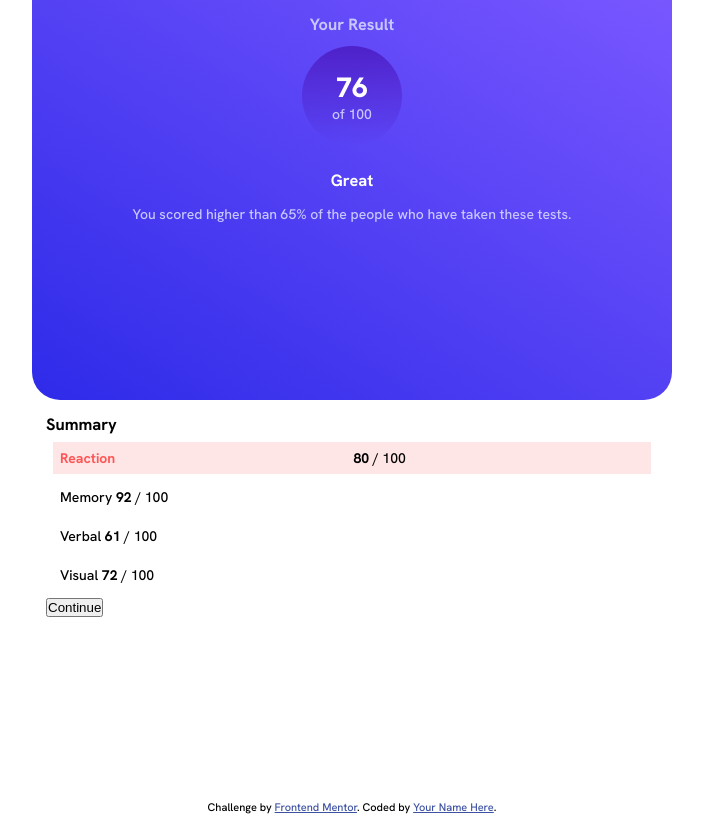
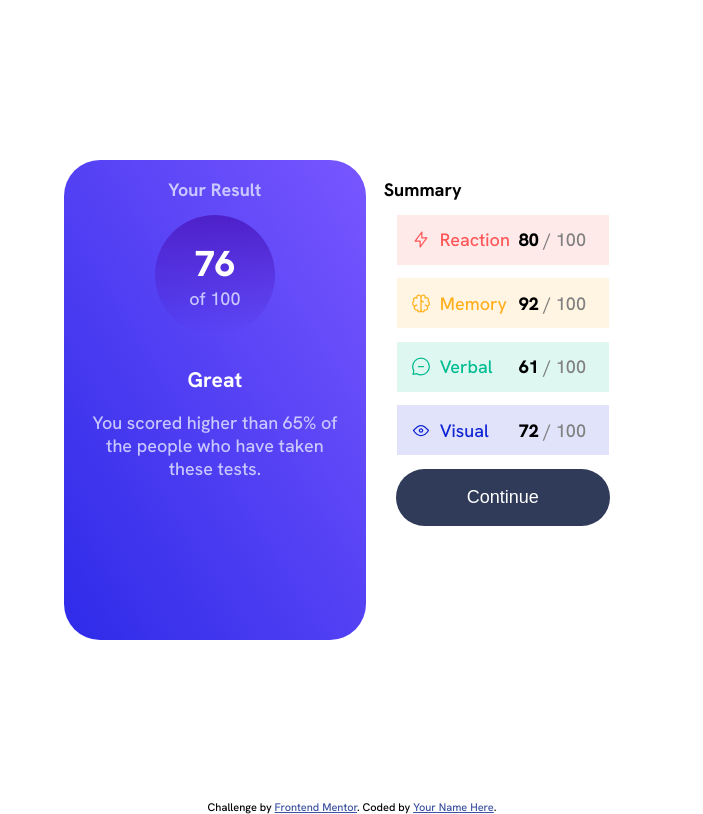
Before and after one commit to andrewfandy/results-summary-component-main, a plain HTML site: page index.html in a window 1280 px wide. Shown: the whole page, without its empty margins (288-991 px from the left). Drawn offline with Linux system fonts and the light colour scheme.

Commit message:
Initiate desktop version design

```diff
--- a/assets/style/styles.css
+++ b/assets/style/styles.css
@@ -2,15 +2,15 @@
 
 :root {
     font-family: 'Hanken Grotesk', sans-serif;
-    font-size : 14px;
+    font-size : 18px;
     box-sizing: border-box;
 
 
     /* PRIMARY COLOR */
-    --primary-light-red : hsla(0, 100%, 67%,.15);
-    --primary-orange-yellow : hsla(39, 100%, 56%,.15);
-    --primary-green-teal : hsla(166, 100%, 37%,.15);
-    --primary-cobalt-blue : hsla(234, 85%, 45%,.15);
+    --primary-light-red : hsla(0, 100%, 67%,.125);
+    --primary-orange-yellow : hsla(39, 100%, 56%,.125);
+    --primary-green-teal : hsla(166, 100%, 37%,.125);
+    --primary-cobalt-blue : hsla(234, 85%, 45%,.125);
 
     /* PRIMARY TEXT COLOR */
     --primary-text-light-red : hsl(0, 100%, 67%);
@@ -54,7 +54,6 @@ main {
 }
 
 .card {
-    height: 50%;
     width: 100%;
 }
 
@@ -63,10 +62,11 @@ main {
     border-bottom-left-radius: 2rem;
     border-bottom-right-radius: 2rem;
     color: var(--neutral-white);
+    height: 45%;
 }
 
 .left-box p,
-.left-box h3:nth-child(1),
+.left-box h4,
 .left-box span{
     color: var(--neutral-lavender);
 }
@@ -87,8 +87,8 @@ main {
 
 .circle {
     background: linear-gradient(to bottom, var(--circle-bg-violet-blue), var(--circle-bg-persian-blue));
-    width: 100px;
-    height: 100px;
+    width: 120px;
+    height: 120px;
     border-radius: 50%;
     margin: .75rem 0 .75rem 0;
 }
@@ -111,7 +111,7 @@ main {
 }
 
 .right-card {
-    justify-content: space-evenly;
+    height: 65%;
 }
 
 
@@ -121,25 +121,87 @@ main {
 
 
 .summary-box{
-    padding: .5rem;
-    margin: .5rem;
+    padding: .75rem;
+    margin: .75rem;
+    display: flex;
 }
+
+.summary-box img {
+    margin: 0 .5rem 0 0;
+}
+
+
 
 .summary-box.reaction{
     background-color: var(--primary-light-red);
     color: var(--primary-text-light-red);
-    font-weight: 700;
-    display: flex;
-
+}
+.summary-box.memory{
+    background-color: var(--primary-orange-yellow);
+    color: var(--primary-text-orange-yellow);
+}
+.summary-box.verbal{
+    background-color: var(--primary-green-teal);
+    color: var(--primary-text-green-teal);
+}
+.summary-box.visual{
+    background-color: var(--primary-cobalt-blue);
+    color: var(--primary-text-cobalt-blue);
 }
 
-.summary-box.reaction span{
-    font-weight: 500;
+.summary-box.reaction span,
+.summary-box.memory span,
+.summary-box.verbal span,
+.summary-box.visual span
+{
+    margin-right: .5rem;
+    color: gray;
+}
+.summary-box.reaction strong,
+.summary-box.memory strong,
+.summary-box.verbal strong,
+.summary-box.visual strong
+{
+    font-weight: 800;
     color: black;
 }
+
+#continue-btn {
+    display: flex;
+    justify-content: center;
+    align-items: center;
+    width: 90%;
+    padding: 1rem;
+    font-size: 18px;
+    border-radius: 2rem;
+    border: 0px;
+    color: var(--neutral-white);
+    background-color: var(--neutral-gray-blue);
+}
+
+#continue-btn:hover {
+    background-color: var(--circle-bg-violet-blue);
+}
+
 @media screen and (min-width: 480px){
 
     .container {
-        width: 50%;
+        flex-direction: row;
+        border-radius: 2rem;
+        width: 45%;
+        height: 60%;
     }
+
+    .card {
+        height: 100%;
+    }
+
+    .left-card {
+        width: 110%;
+        border-radius: 2rem;
+        z-index: 1;
+    }
+
+
+
 }
--- a/index.html
+++ b/index.html
@@ -1,18 +1,29 @@
 <!DOCTYPE html>
 <html lang="en">
   <head>
-  <meta charset="UTF-8">
-  <meta name="viewport" content="width=device-width, initial-scale=1.0"> <!-- displays site properly based on user's device -->
+    <meta charset="UTF-8" />
+    <meta name="viewport" content="width=device-width, initial-scale=1.0" />
+    <!-- displays site properly based on user's device -->
 
-  <link rel="icon" type="image/png" sizes="32x32" href="./assets/images/favicon-32x32.png">
-  <link rel="stylesheet" href="./assets/style/styles.css">
+    <link
+      rel="icon"
+      type="image/png"
+      sizes="32x32"
+      href="./assets/images/favicon-32x32.png"
+    />
+    <link rel="stylesheet" href="./assets/style/styles.css" />
 
     <title>Frontend Mentor | Results summary component</title>
 
     <!-- Feel free to remove these styles or customise in your own stylesheet 👍 -->
     <style>
-    .attribution { font-size: 11px; text-align: center; }
-    .attribution a { color: hsl(228, 45%, 44%); }
+      .attribution {
+        font-size: 11px;
+        text-align: center;
+      }
+      .attribution a {
+        color: hsl(228, 45%, 44%);
+      }
     </style>
   </head>
   <body>
@@ -20,30 +31,37 @@
       <section class="container">
         <aside class="card left-card">
           <div class="box left-box">
-          <h3>
-            Your Result
-          </h3>
+            <h4>Your Result</h4>
             <div class="circle">
-            <h1>
-              76
-            </h1>
+              <h1>76</h1>
               <span>of 100</span>
             </div>
-          <h3>
-            Great
-          </h3>
-          <p>You scored higher than 65% of the people who have taken these tests.</p>
+            <h3>Great</h3>
+            <p>
+              You scored higher than 65% of the people who have taken these
+              tests.
+            </p>
           </div>
         </aside>
         <aside class="card right-card">
           <div class="box right-box">
-          <h3>
-            Summary
-          </h3>
-          <div class="summary-box reaction">Reaction <span><strong>80</strong> / 100</span></div>
-          <div class="summary-box memory">Memory <span><strong>92</strong> / 100 </span></div>
-          <div class="summary-box verbal">Verbal <span><strong>61</strong> / 100</span></div>
-          <div class="summary-box visual">Visual <span><strong>72</strong> / 100</span></div>
+            <h4>Summary</h4>
+            <div class="summary-box reaction">
+              <img src="./assets/images/icon-reaction.svg" alt="reaction" />
+              Reaction <span><strong>80</strong> / 100</span>
+            </div>
+            <div class="summary-box memory">
+              <img src="./assets/images/icon-memory.svg" alt="" />
+              Memory <span><strong>92</strong> / 100 </span>
+            </div>
+            <div class="summary-box verbal">
+              <img src="./assets/images/icon-verbal.svg" alt="" />
+              Verbal <span><strong>61</strong> / 100</span>
+            </div>
+            <div class="summary-box visual">
+              <img src="./assets/images/icon-visual.svg" alt="" />
+              Visual <span><strong>72</strong> / 100</span>
+            </div>
             <button id="continue-btn">Continue</button>
           </div>
         </aside>
@@ -51,8 +69,10 @@
     </main>
 
     <div class="attribution">
-    Challenge by <a href="https://www.frontendmentor.io?ref=challenge" target="_blank">Frontend Mentor</a>.
-    Coded by <a href="#">Your Name Here</a>.
+      Challenge by
+      <a href="https://www.frontendmentor.io?ref=challenge" target="_blank"
+        >Frontend Mentor</a
+      >. Coded by <a href="#">Your Name Here</a>.
     </div>
   </body>
 </html>
```
Lines whose indentation alone changed are shown as unchanged.
